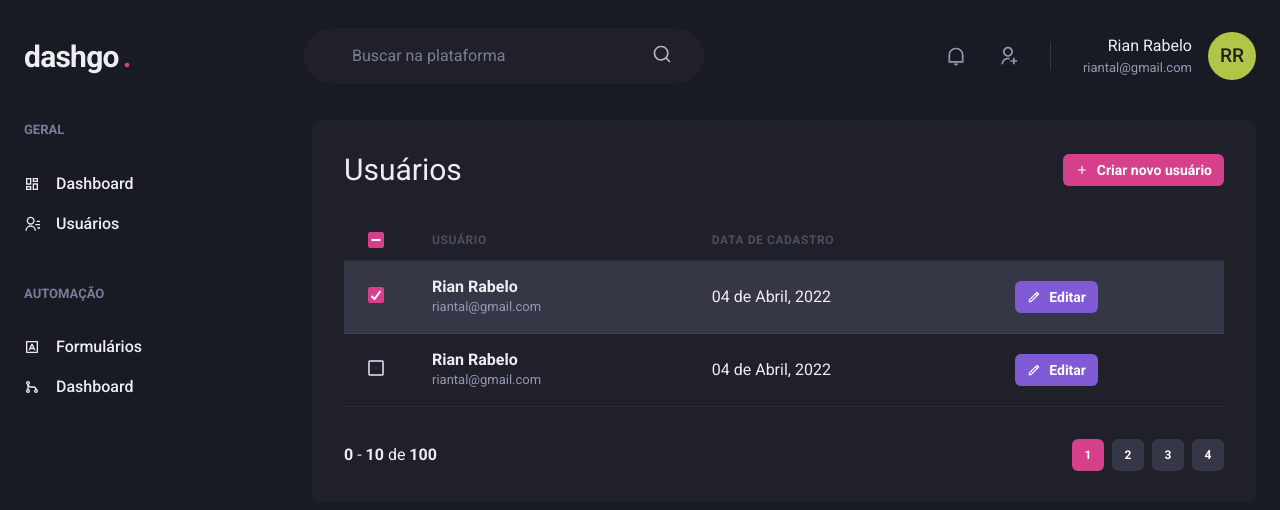
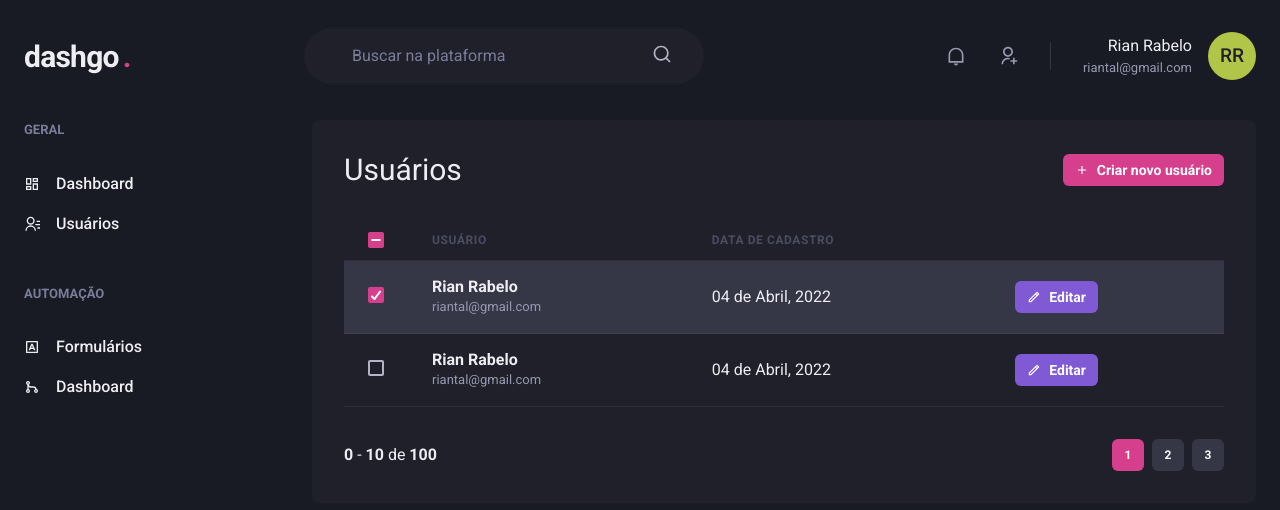
Before and after one commit to riansco14/dashgo, a Next.js app: page /users in a window 1280 px wide. Shown: the top 510 px of the page. Built offline with nearby package versions, Linux system fonts and the light colour scheme.

Commit message:
Componentização pagination

```diff
--- a/src/components/Pagination.tsx
+++ /dev/null
@@ -1,72 +0,0 @@
-import { Box, Button, Stack } from '@chakra-ui/react'
-import React from 'react'
-
-export function Pagination() {
-    return (<Stack
-        direction="row"
-        marginTop="8"
-        justify="space-between"
-        align="center"
-    >
-        <Box>
-            <strong>0</strong> - <strong>10</strong> de <strong>100</strong>
-        </Box>
-        <Stack
-            direction="row"
-            spacing="2"
-        >
-            <Button
-                size="sm"
-                fontSize="xs"
-                width="4"
-                colorScheme="pink"
-                disabled
-                _disabled={{
-                    bgColor: 'pink.500',
-                    cursor: 'default'
-                }}
-            >
-                1
-            </Button>
-
-            <Button
-                size="sm"
-                fontSize="xs"
-                width="4"
-                colorScheme="pink"
-                disabled
-                bgColor="gray.700"
-                _hover={{ bgColor: "gray.500" }}
-            >
-                2
-            </Button>
-
-
-            <Button
-                size="sm"
-                fontSize="xs"
-                width="4"
-                colorScheme="pink"
-                disabled
-                bgColor="gray.700"
-                _hover={{ bgColor: "gray.500" }}
-            >
-                3
-            </Button>
-
-            <Button
-                size="sm"
-                fontSize="xs"
-                width="4"
-                colorScheme="pink"
-                disabled
-                bgColor="gray.700"
-                _hover={{ bgColor: "gray.500" }}
-            >
-                4
-            </Button>
-
-        </Stack>
-    </Stack>
-    )
-}
--- /dev/null
+++ b/src/components/Pagination/PaginationItem.tsx
@@ -0,0 +1,37 @@
+import React from 'react'
+import { Button } from '@chakra-ui/react'
+
+interface PaginationItemProps {
+    number: number
+    isCurrent?: boolean
+}
+
+export function PaginationItem({ isCurrent = false, number }: PaginationItemProps) {
+
+    if (isCurrent)
+        return (<Button
+            size="sm"
+            fontSize="xs"
+            width="4"
+            colorScheme="pink"
+            disabled
+            _disabled={{
+                bgColor: 'pink.500',
+                cursor: 'default'
+            }}
+        >
+            {number}
+        </Button>)
+
+    return (<Button
+        size="sm"
+        fontSize="xs"
+        width="4"
+        colorScheme="pink"
+        disabled
+        bgColor="gray.700"
+        _hover={{ bgColor: "gray.500" }}
+    >
+        {number}
+    </Button>)
+}
--- /dev/null
+++ b/src/components/Pagination/index.tsx
@@ -0,0 +1,34 @@
+import React from 'react'
+import { Box, Stack } from '@chakra-ui/react'
+import { PaginationItem } from './PaginationItem'
+
+interface PaginationProps {
+    numberStart: number
+    numberEnd: number
+    numberTotal: number
+}
+
+
+export function Pagination({ numberStart, numberEnd, numberTotal }: PaginationProps) {
+    return (<Stack
+        direction="row"
+        marginTop="8"
+        justify="space-between"
+        align="center"
+    >
+        <Box>
+            <strong>0</strong> - <strong>10</strong> de <strong>100</strong>
+        </Box>
+        <Stack
+            direction="row"
+            spacing="2"
+        >
+            {[{ number: 1, isCurrent: true }, { number: 2, isCurrent: false }, { number: 3, isCurrent: false }].map(
+                item => {
+                    return <PaginationItem key={item.number} number={item.number} isCurrent={item.isCurrent} />
+                }
+            )}
+        </Stack>
+    </Stack>
+    )
+}
```
